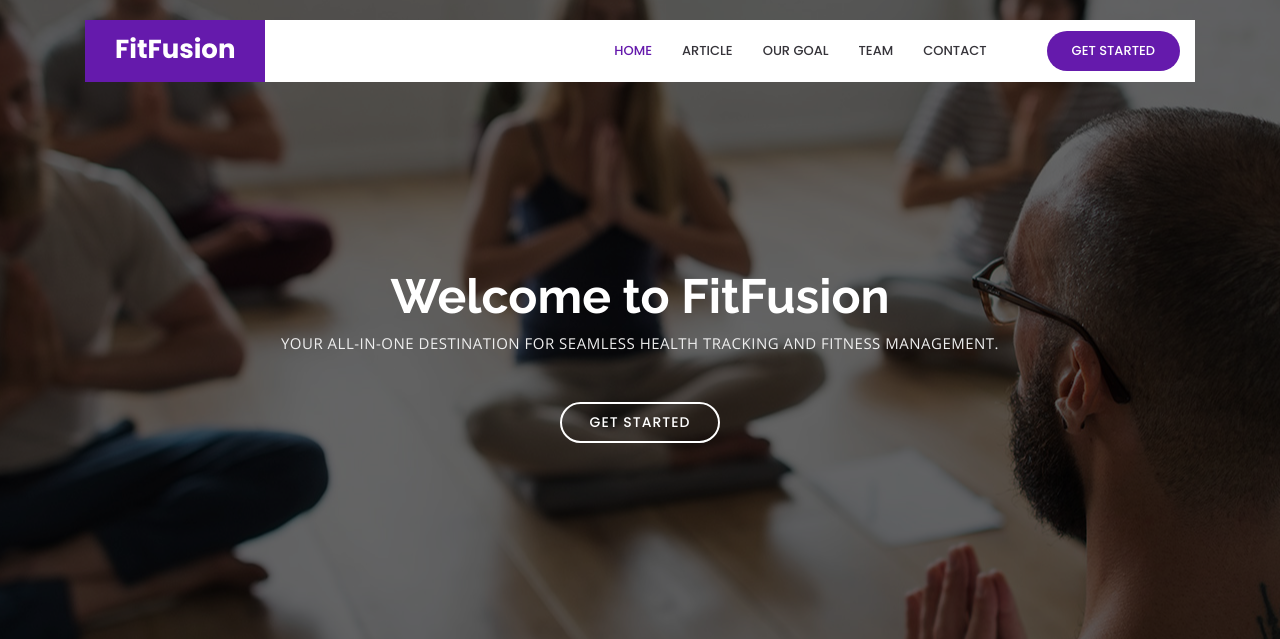
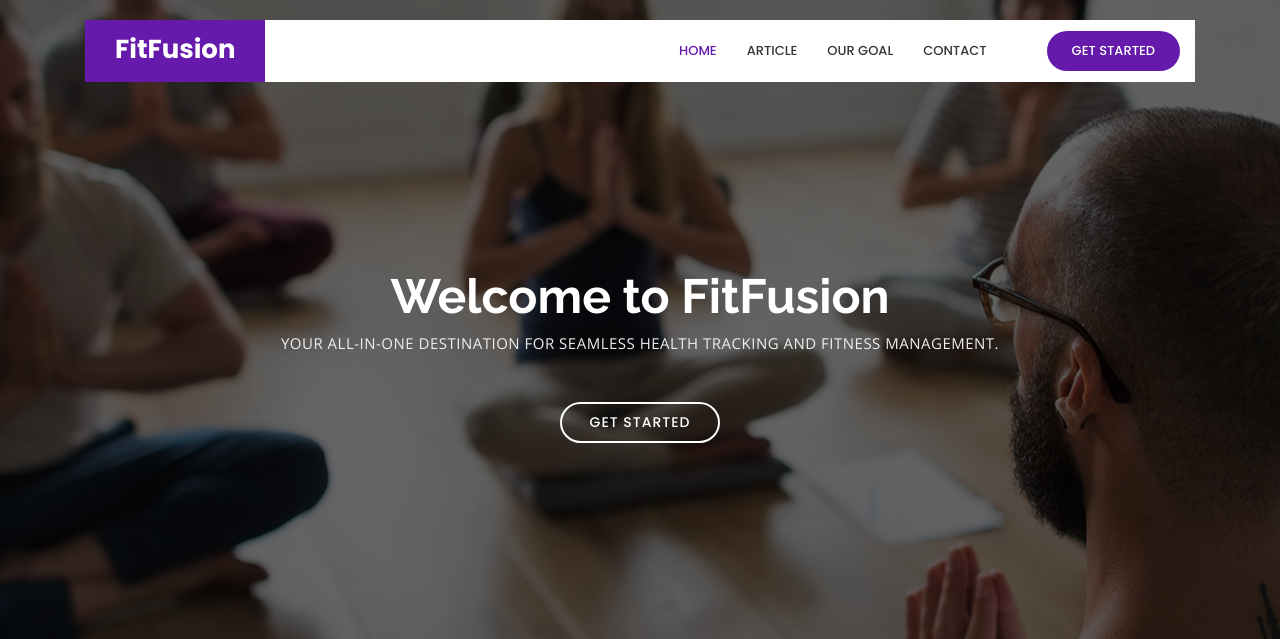
Before and after one commit to fernandezbaptiste/health__tracker, a Django app: page / in a window 1280 px wide. Shown: the top 639 px of the page. Run offline with Django 4.2, Linux system fonts and the light colour scheme; parts of the project's set-up code (start-up, migrations or seed data) failed here and were passed over; some libraries are stand-ins or nearby versions.

Commit message:
Update base1.html

```diff
--- a/health_app/templates/base1.html
+++ b/health_app/templates/base1.html
@@ -1005,7 +1005,7 @@
             <li><a class="nav-link scrollto" href="#about">Article</a></li>
             <li><a class="nav-link scrollto" href="#services">Our Goal</a></li>
             <!-- <li><a class="nav-link scrollto " href="#portfolio"></a></li> -->
-            <li><a class="nav-link scrollto" href="#team">Team</a></li>
+<!--             <li><a class="nav-link scrollto" href="#team">Team</a></li> -->
 
             <li><a class="nav-link scrollto" href="#contact">Contact</a></li>
             <li><a class="nav-link scrollto" href="" style="font-size: larger; color: rgb(101, 26, 172);"><span class="profile-name">{{ user_profile.name }}</span></a></li>
```
